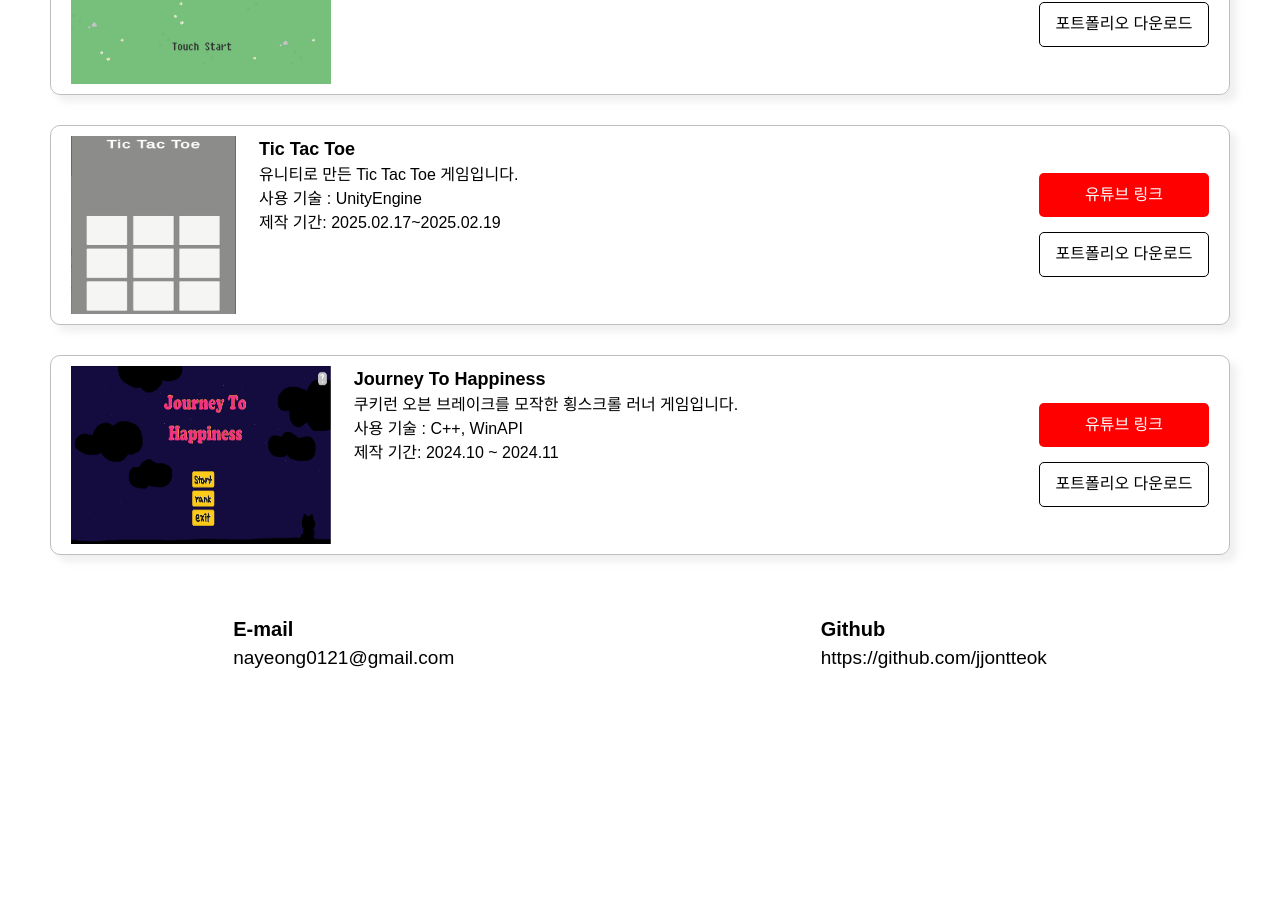
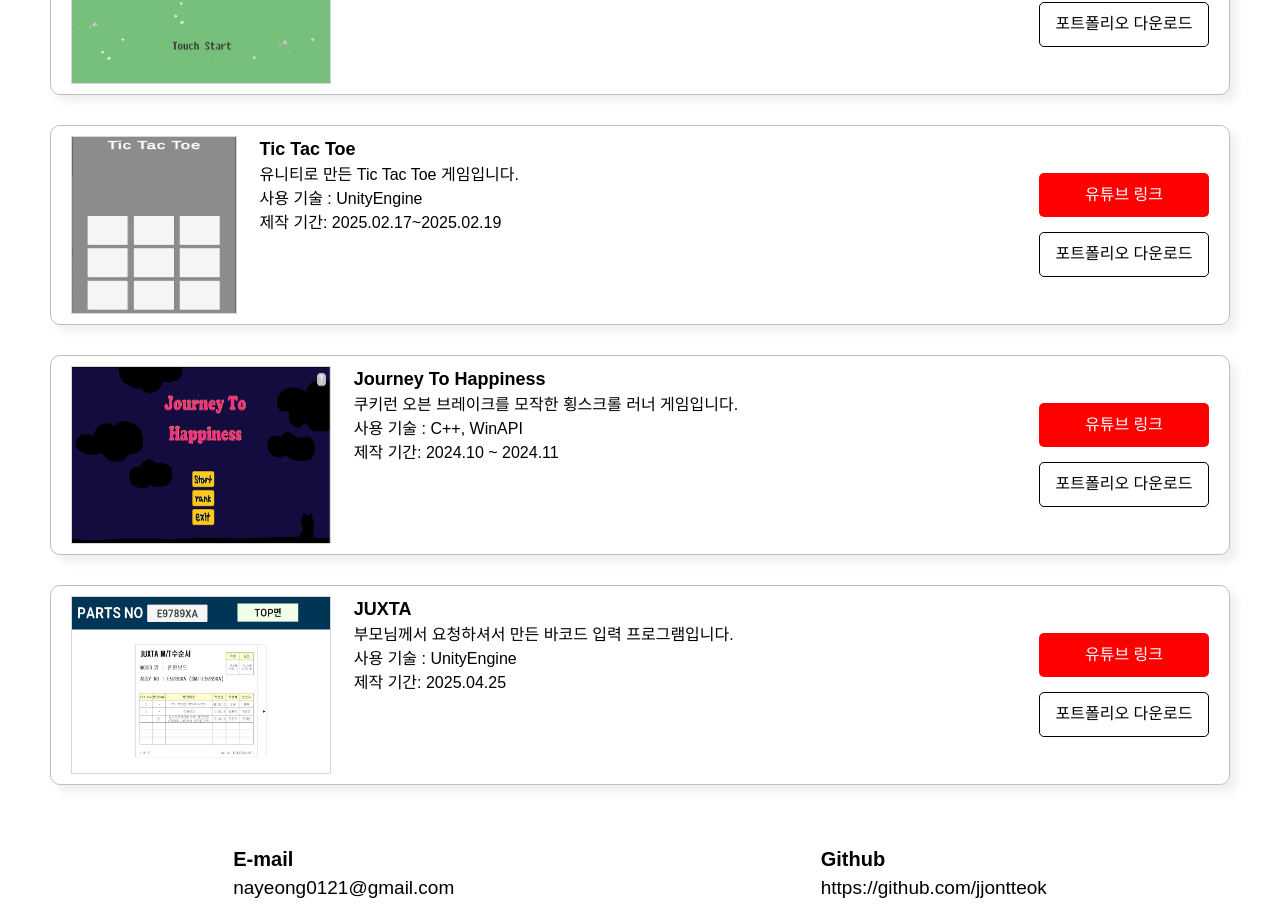
Before and after one commit to jjontteok/MyResumePage, a Next.js app: page /portfolio in a window 1280 px wide. Shown: the part 600-1512 px from the top of the page. Before the commit the page ends 1282 px from the top, so only its background shows below. Built offline with nearby package versions, Linux system fonts and the light colour scheme.

Commit message:
JUXTA 프로그램 추가

```diff
--- a/src/app/portfolio/page.tsx
+++ b/src/app/portfolio/page.tsx
@@ -47,6 +47,16 @@ export default function PortfolioPage() {
       skills: `사용 기술 : C++, WinAPI`,
       duration: `제작 기간: 2024.10 ~ 2024.11`,
     },
+    {
+      title: "JUXTA",
+      image: "/images/Juxta.PNG",
+      youtube: "https://youtu.be/zKVeZrvcO-8",
+      portfolioPath: "files/JUXTA.pdf",
+      portfolioName: "JUXTA.pdf",
+      description: `부모님께서 요청하셔서 만든 바코드 입력 프로그램입니다.`,
+      skills: `사용 기술 : UnityEngine`,
+      duration: `제작 기간: 2025.04.25`,
+    },
   ];
 
   return (
--- a/src/app/portfolio/styles.module.css
+++ b/src/app/portfolio/styles.module.css
@@ -38,6 +38,7 @@
 .image {
   margin-right: 2%;
   width: 260px;
+  border: 1px solid rgba(175, 175, 175, 0.5);
 }
 
 .title {
```
Also changed, not shown: public/images/Juxta.PNG (added), 1 other file (tests, documents, lock files or other folders).
